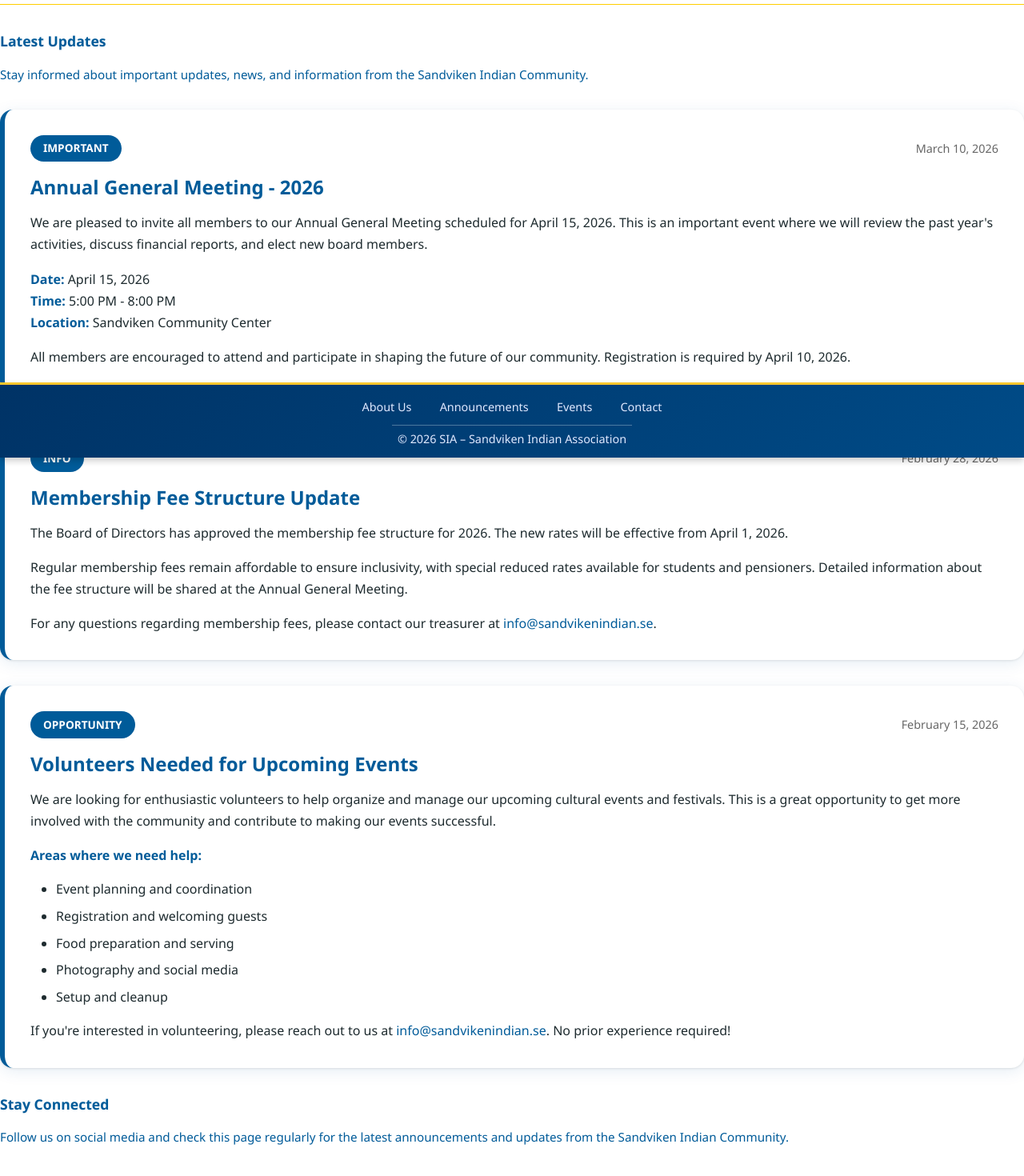
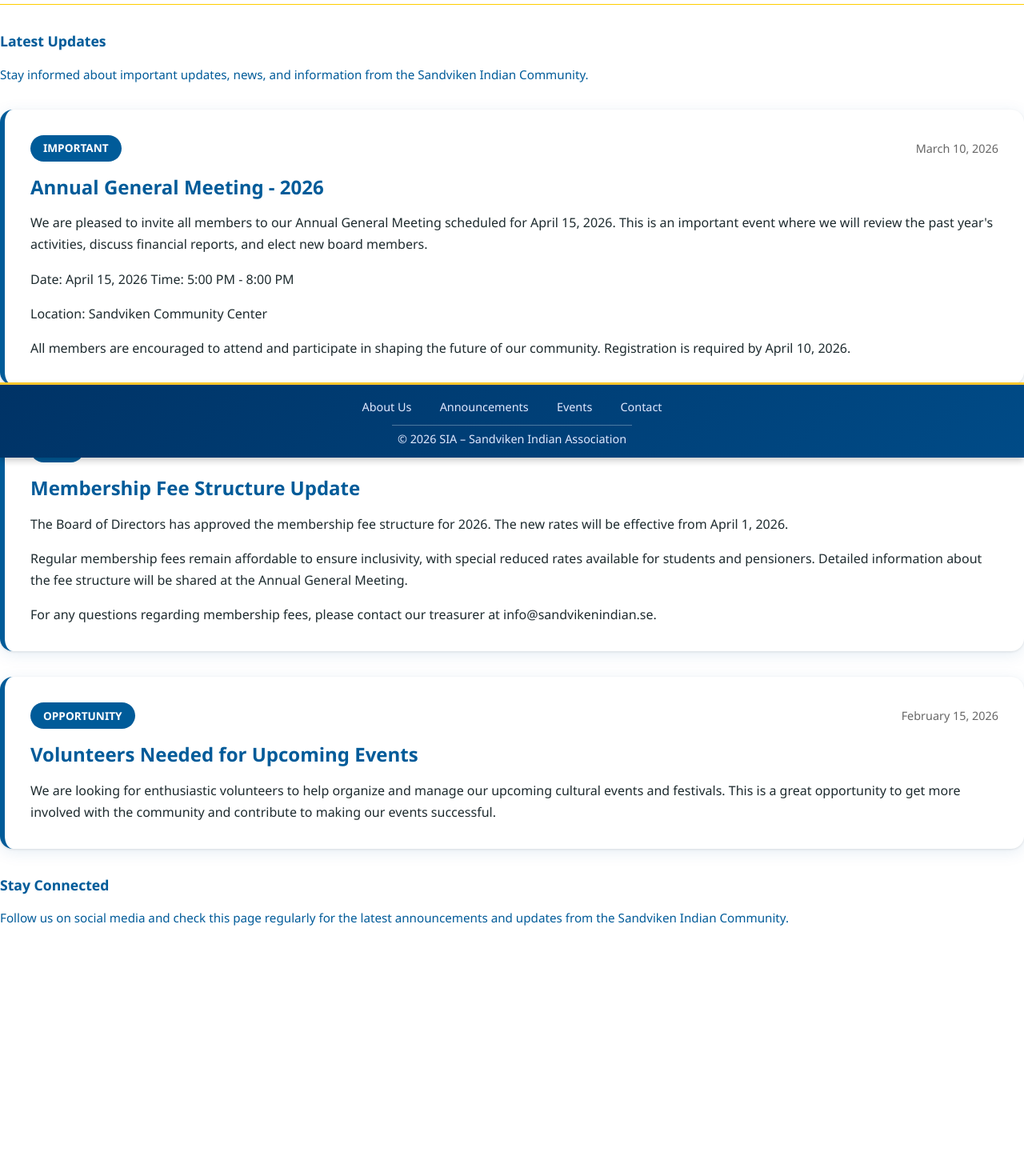
Before and after one commit to choudhary-neer/sia-website-v2, an Angular app: page /announcements in a window 1280 px wide. Shown: the part 228-1698 px from the top of the page at 80% size. After the commit the page ends 1537 px from the top, so only its background shows below. Built offline with nearby package versions, Linux system fonts and the light colour scheme.

Commit message:
update announcements from json

```diff
--- a/src/app/components/announcements/announcements.css
+++ b/src/app/components/announcements/announcements.css
@@ -47,6 +47,7 @@
   color: var(--sia-text-light);
   font-size: 0.9rem;
   font-weight: 500;
+  font-style: bold;
 }
 
 /* Announcement Title */
--- a/src/app/components/announcements/announcements.html
+++ b/src/app/components/announcements/announcements.html
@@ -18,82 +18,14 @@
     <!-- Announcements List -->
     <div class="announcements-list">
 
-      <!-- Announcement 1: Annual General Meeting -->
-      <div class="announcement-card">
+      <div class="announcement-card" *ngFor="let announcement of announcements">
         <div class="announcement-header">
-          <span class="announcement-badge">Important</span>
-          <span class="announcement-date">March 10, 2026</span>
+          <span class="announcement-badge">{{ announcement.badge }}</span>
+          <span class="announcement-date">{{ announcement.date }}</span>
         </div>
-        <h3 class="announcement-title">Annual General Meeting - 2026</h3>
+        <h3 class="announcement-title">{{ announcement.title }}</h3>
         <div class="announcement-content">
-          <p>
-            We are pleased to invite all members to our Annual General Meeting scheduled for April 15, 2026.
-            This is an important event where we will review the past year's activities, discuss financial reports,
-            and elect new board members.
-          </p>
-          <p>
-            <strong>Date:</strong> April 15, 2026<br>
-            <strong>Time:</strong> 5:00 PM - 8:00 PM<br>
-            <strong>Location:</strong> Sandviken Community Center
-          </p>
-          <p>
-            All members are encouraged to attend and participate in shaping the future of our community.
-            Registration is required by April 10, 2026.
-          </p>
-        </div>
-      </div>
-
-      <!-- Announcement 2: Membership Fee Update -->
-      <div class="announcement-card">
-        <div class="announcement-header">
-          <span class="announcement-badge">Info</span>
-          <span class="announcement-date">February 28, 2026</span>
-        </div>
-        <h3 class="announcement-title">Membership Fee Structure Update</h3>
-        <div class="announcement-content">
-          <p>
-            The Board of Directors has approved the membership fee structure for 2026. The new rates will be
-            effective from April 1, 2026.
-          </p>
-          <p>
-            Regular membership fees remain affordable to ensure inclusivity, with special reduced rates available
-            for students and pensioners. Detailed information about the fee structure will be shared at the
-            Annual General Meeting.
-          </p>
-          <p>
-            For any questions regarding membership fees, please contact our treasurer at
-            <a href="mailto:info@sandvikenindian.se">info@sandvikenindian.se</a>.
-          </p>
-        </div>
-      </div>
-
-      <!-- Announcement 3: Volunteer Opportunity -->
-      <div class="announcement-card">
-        <div class="announcement-header">
-          <span class="announcement-badge">Opportunity</span>
-          <span class="announcement-date">February 15, 2026</span>
-        </div>
-        <h3 class="announcement-title">Volunteers Needed for Upcoming Events</h3>
-        <div class="announcement-content">
-          <p>
-            We are looking for enthusiastic volunteers to help organize and manage our upcoming cultural events
-            and festivals. This is a great opportunity to get more involved with the community and contribute
-            to making our events successful.
-          </p>
-          <p>
-            <strong>Areas where we need help:</strong>
-          </p>
-          <ul>
-            <li>Event planning and coordination</li>
-            <li>Registration and welcoming guests</li>
-            <li>Food preparation and serving</li>
-            <li>Photography and social media</li>
-            <li>Setup and cleanup</li>
-          </ul>
-          <p>
-            If you're interested in volunteering, please reach out to us at
-            <a href="mailto:info@sandvikenindian.se">info@sandvikenindian.se</a>. No prior experience required!
-          </p>
+          <p *ngFor="let para of announcement.description">{{ para }}</p>
         </div>
       </div>
 
--- a/src/app/components/announcements/announcements.ts
+++ b/src/app/components/announcements/announcements.ts
@@ -3,6 +3,8 @@ import { CommonModule } from '@angular/common';
 import { LanguageService } from '../../services/language.service';
 import { RouterModule } from '@angular/router';
 import { ContentModel } from '../../models/content';
+import { AnnouncementsService } from '../../services/announcements.service';
+import { Announcement } from '../../models/announcement';
 
 @Component({
   selector: 'app-announcements',
@@ -13,12 +15,20 @@ import { ContentModel } from '../../models/content';
 })
 export class AnnouncementsComponent implements OnInit {
   content!: ContentModel;
+  announcements: Announcement[] = [];
 
-  constructor(private languageService: LanguageService) {}
+  constructor(
+    private languageService: LanguageService,
+    private announcementsService: AnnouncementsService
+  ) {}
 
   ngOnInit() {
     this.languageService.currentLang$.subscribe(() => {
       this.content = this.languageService.getContent();
     });
+
+    this.announcementsService.getAnnouncements().subscribe(data => {
+      this.announcements = data;
+    });
   }
 }
--- a/src/assets/content/announcements.json
+++ b/src/assets/content/announcements.json
@@ -6,7 +6,8 @@
       "title": "Annual General Meeting - 2026",
       "description": [
         "We are pleased to invite all members to our Annual General Meeting scheduled for April 15, 2026. This is an important event where we will review the past year's activities, discuss financial reports, and elect new board members.",
-        "Date: April 15, 2026\nTime: 5:00 PM - 8:00 PM\nLocation: Sandviken Community Center",
+        "Date: April 15, 2026 Time: 5:00 PM - 8:00 PM",
+        "Location: Sandviken Community Center",
         "All members are encouraged to attend and participate in shaping the future of our community. Registration is required by April 10, 2026."
       ]
     },
@@ -25,8 +26,7 @@
       "date": "February 15, 2026",
       "title": "Volunteers Needed for Upcoming Events",
       "description": [
-        "We are looking for enthusiastic volunteers to help organize and manage our upcoming cultural events and festivals. This is a great opportunity to get more involved with the community and contribute to making our events successful.",
-        "Areas where we need help:"
+        "We are looking for enthusiastic volunteers to help organize and manage our upcoming cultural events and festivals. This is a great opportunity to get more involved with the community and contribute to making our events successful."
       ]
     }
   ]
```
